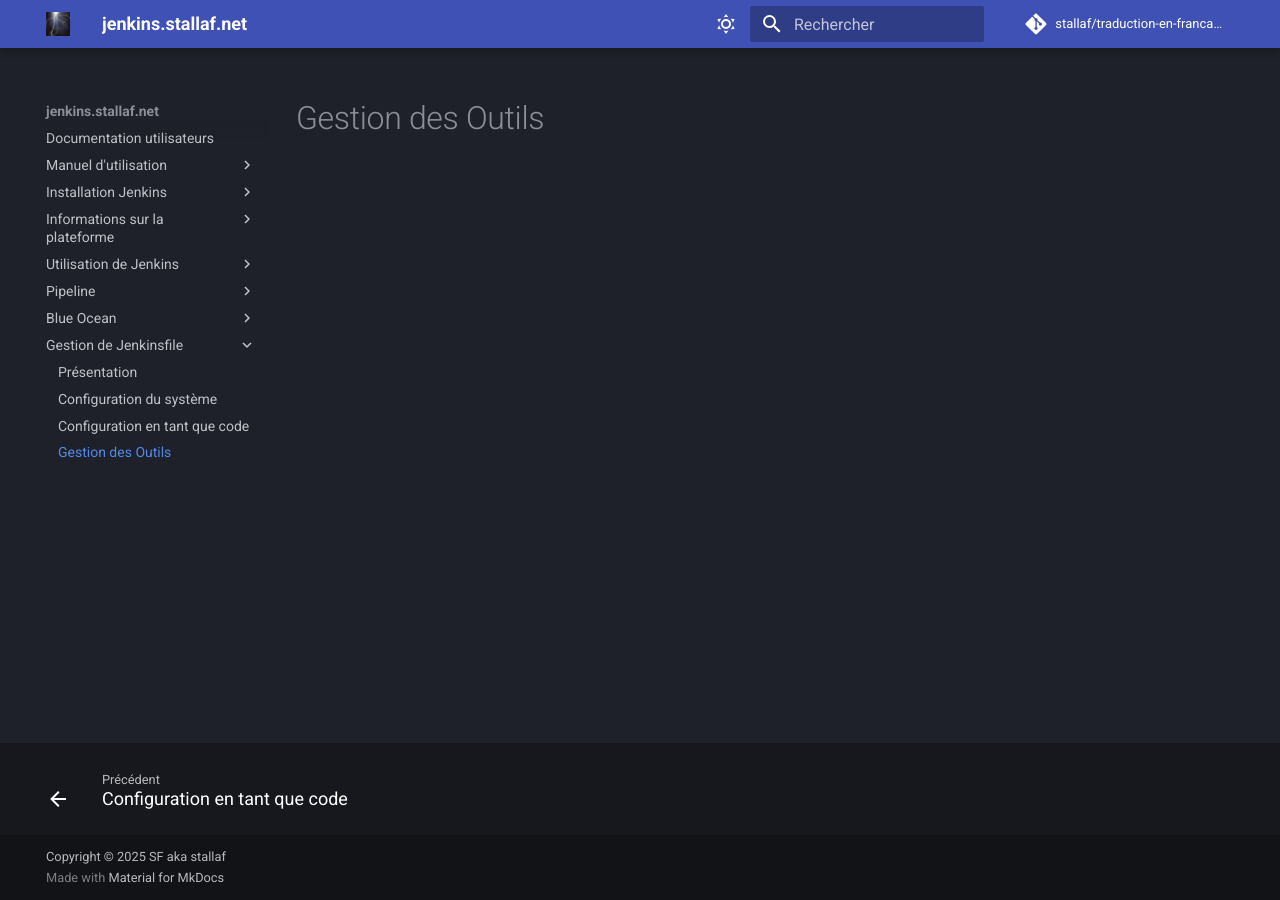
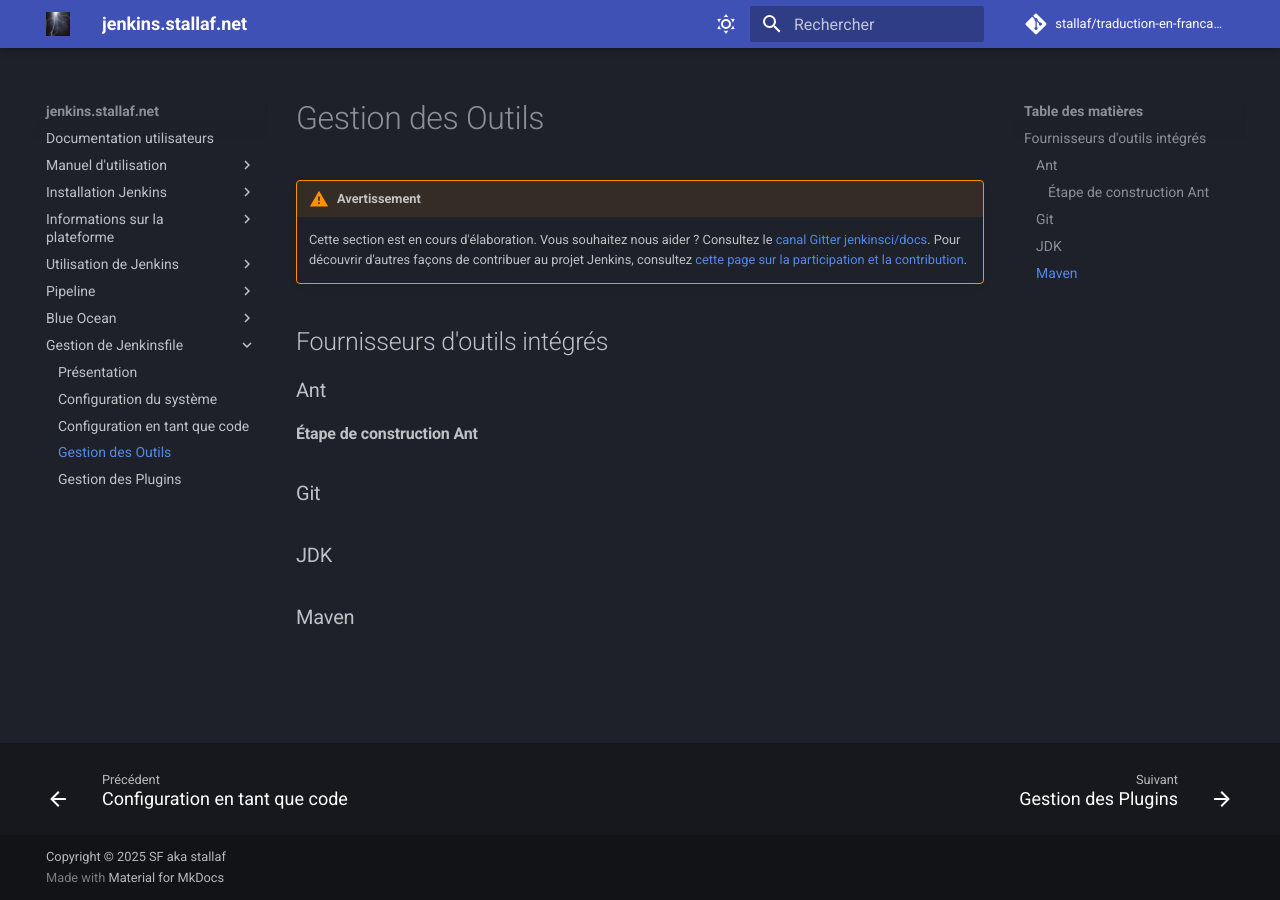
Before and after one commit to stallaf/traduction-en-francais-de-la-documentation-de-JENKINS, an MkDocs documentation site: the page built from docs/gestion-outils.md, in a window 1280 px wide. Built offline with MkDocs 1.6.1 and Material for MkDocs 9.7.7, drawn with Linux system fonts in a browser that asks for light colours; comment, search, counter and statistics services are not loaded; the version menu is left out.

Commit message:
Rédaction gestion-outils.md Ajout nouvelle ligne au menu mydocs.yml

```diff
--- a/docs/gestion-outils.md
+++ b/docs/gestion-outils.md
@@ -1 +1,11 @@
 # Gestion des Outils
+
+!!! warning "Avertissement"
+    Cette section est en cours d'élaboration. Vous souhaitez nous aider ? Consultez le [canal Gitter jenkinsci/docs](https://app.gitter.im/#/room/#jenkins/docs:matrix.org). Pour découvrir d'autres façons de contribuer au projet Jenkins, consultez [cette page sur la participation et la contribution](https://www.jenkins.io/participate).
+
+## Fournisseurs d'outils intégrés
+### Ant
+#### Étape de construction Ant
+### Git
+### JDK
+### Maven
--- a/mkdocs.yml
+++ b/mkdocs.yml
@@ -161,3 +161,4 @@ nav:
     - Configuration du système: gestion-configuration-du-systeme.md
     - Configuration en tant que code: gestion-cac.md
     - Gestion des Outils: gestion-outils.md
+    - Gestion des Plugins: gestion-plugins.md
```
